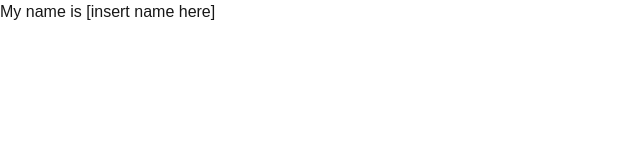
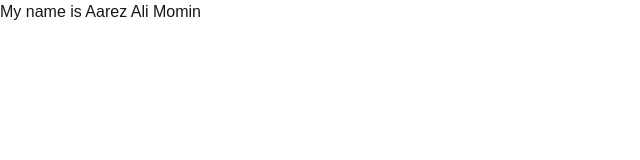
Before and after one commit to zainuddinmohammed/team7practice, a Next.js app: page /aarez in a window 1280 px wide. Shown: the top 160 px of the page, without its empty margins (0-640 px from the left). Built offline with nearby package versions, Linux system fonts and the light colour scheme.

Commit message:
Aarez Ali Momin edit

```diff
--- a/app/aarez/page.js
+++ b/app/aarez/page.js
@@ -1,7 +1,7 @@
 export default function Page() {
     return (
         <div>
-            <h1>My name is [insert name here]</h1>
+            <h1>My name is Aarez Ali Momin</h1>
         </div>
     );
 }
```
